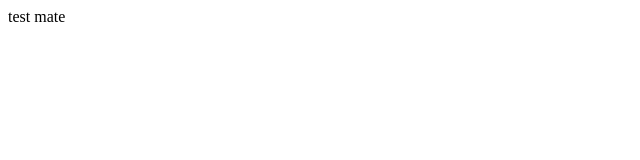
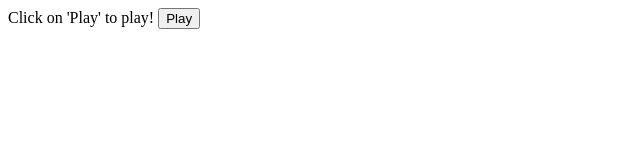
Before and after one commit to Faycal-K/ArabischOefenen, a plain HTML site: page index.html in a window 1280 px wide. Shown: the whole page, without its empty margins (0-640 px from the left). Drawn offline with Linux system fonts and the light colour scheme.

Commit message:
Update index.html
Removed div, changed text a bit and added link to external JS.

```diff
--- a/index.html
+++ b/index.html
@@ -7,8 +7,8 @@
     <meta charset="utf-8" />
   </head>
   <body>
-    <div id="game">
-      <p1>test mate</p1>
-    </div>
+      <p1>Click on 'Play' to play!</p1>
+      <button onclick="playGame()">Play</button>
+     <script src="script.js"></script>
   </body>
 </html>
```
